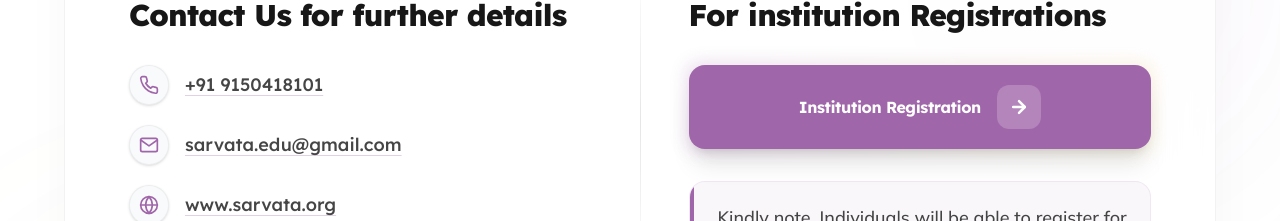
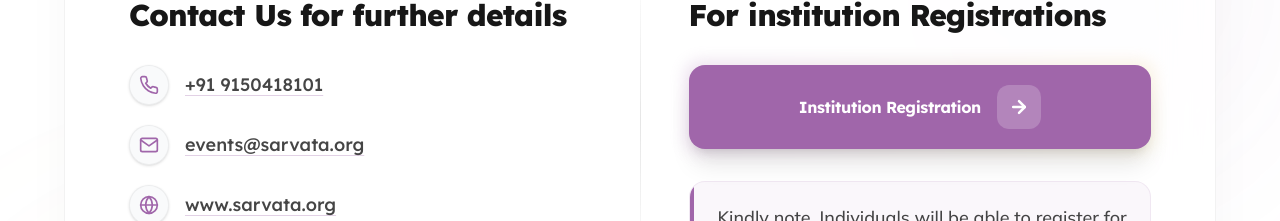
Before and after one commit to ayatiworkstechnologies/sarvata, a Next.js app: page /event in a window 1280 px wide. Shown: the part 3780-4001 px from the top of the page. Built offline with nearby package versions, Linux system fonts and the light colour scheme.

Commit message:
12/6/2026 update emails and events page google form

```diff
--- a/app/event/components/EventHighlightBar.jsx
+++ b/app/event/components/EventHighlightBar.jsx
@@ -63,7 +63,7 @@ export default function EventHighlightBar() {
           </div>
 
           {/* Action Button */}
-          <a href="#registration" className="w-full lg:w-auto shrink-0">
+          <a href="https://docs.google.com/forms/d/e/1FAIpQLSe3C7mJjP1EMll4gdWfWlB0gYL0I5p2iHRqOjae_9GhbeRI_Q/viewform?usp=preview" target="_blank" rel="noopener noreferrer" className="w-full lg:w-auto shrink-0">
             <button className="w-full btn btn-primary shadow-lg shadow-primary/25 !h-12 !px-8 text-sm font-semibold tracking-wide hover:shadow-xl hover:shadow-primary/30 transition-all">
               Register Now
             </button>
--- a/app/event/components/EventRegistration.jsx
+++ b/app/event/components/EventRegistration.jsx
@@ -36,8 +36,8 @@ export default function EventRegistration() {
                 <div className="w-10 h-10 rounded-full bg-gray-50 border border-black/5 flex items-center justify-center shadow-sm group-hover:scale-110 group-hover:bg-primary/5 transition-all text-primary">
                   <FiMail className="w-5 h-5" />
                 </div>
-                <a href="mailto:sarvata.edu@gmail.com" className="hover:text-primary transition-colors underline decoration-primary/30 underline-offset-4">
-                  sarvata.edu@gmail.com
+                <a href="mailto:events@sarvata.org" className="hover:text-primary transition-colors underline decoration-primary/30 underline-offset-4">
+                  events@sarvata.org
                 </a>
               </div>
 
@@ -75,7 +75,7 @@ export default function EventRegistration() {
 
             <div className="mb-8 relative">
               <div className="absolute -inset-1 bg-gradient-to-r from-primary to-secondary rounded-2xl blur opacity-20 transition duration-1000 group-hover:opacity-40"></div>
-              <a href="https://sarvata.org" target="_blank" rel="noopener noreferrer" className="relative block w-full">
+              <a href="https://docs.google.com/forms/d/e/1FAIpQLSe3C7mJjP1EMll4gdWfWlB0gYL0I5p2iHRqOjae_9GhbeRI_Q/viewform?usp=preview" target="_blank" rel="noopener noreferrer" className="relative block w-full">
                 <AnimatedButton variant="primary" className="w-full justify-center shadow-xl">
                   Institution Registration
                 </AnimatedButton>
--- a/components/contact/ContactInfo.jsx
+++ b/components/contact/ContactInfo.jsx
@@ -111,10 +111,10 @@ export default function ContactInfo() {
                 <LuMail className="w-4 h-4 text-primary" />
               </span>
               <a
-                href="mailto:sarvata.edu@gmail.com"
+                href="mailto:office@sarvata.org"
                 className="hover:text-primary transition-colors"
               >
-                sarvata.edu@gmail.com
+                office@sarvata.org
               </a>
             </li>
             <li className="flex items-center gap-3">
--- a/components/contact/ContactLayout.jsx
+++ b/components/contact/ContactLayout.jsx
@@ -148,10 +148,10 @@ export default function ContactLayout() {
                   <LuMail className="h-5 w-5" />
                 </span>
                 <a
-                  href="mailto:sarvata.edu@gmail.com"
+                  href="mailto:office@sarvata.org"
                   className="transition-colors hover:text-primary"
                 >
-                  sarvata.edu@gmail.com
+                  office@sarvata.org
                 </a>
               </li>
 
```
